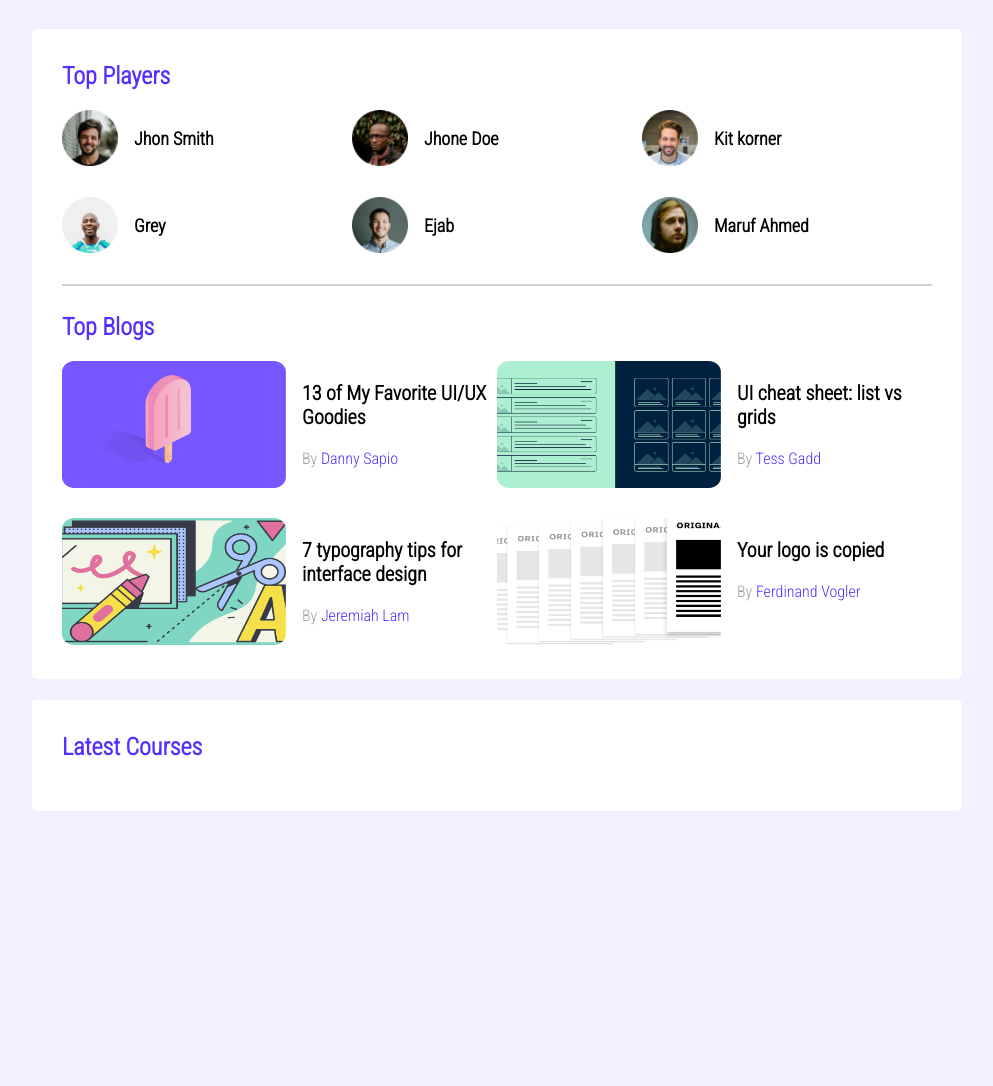
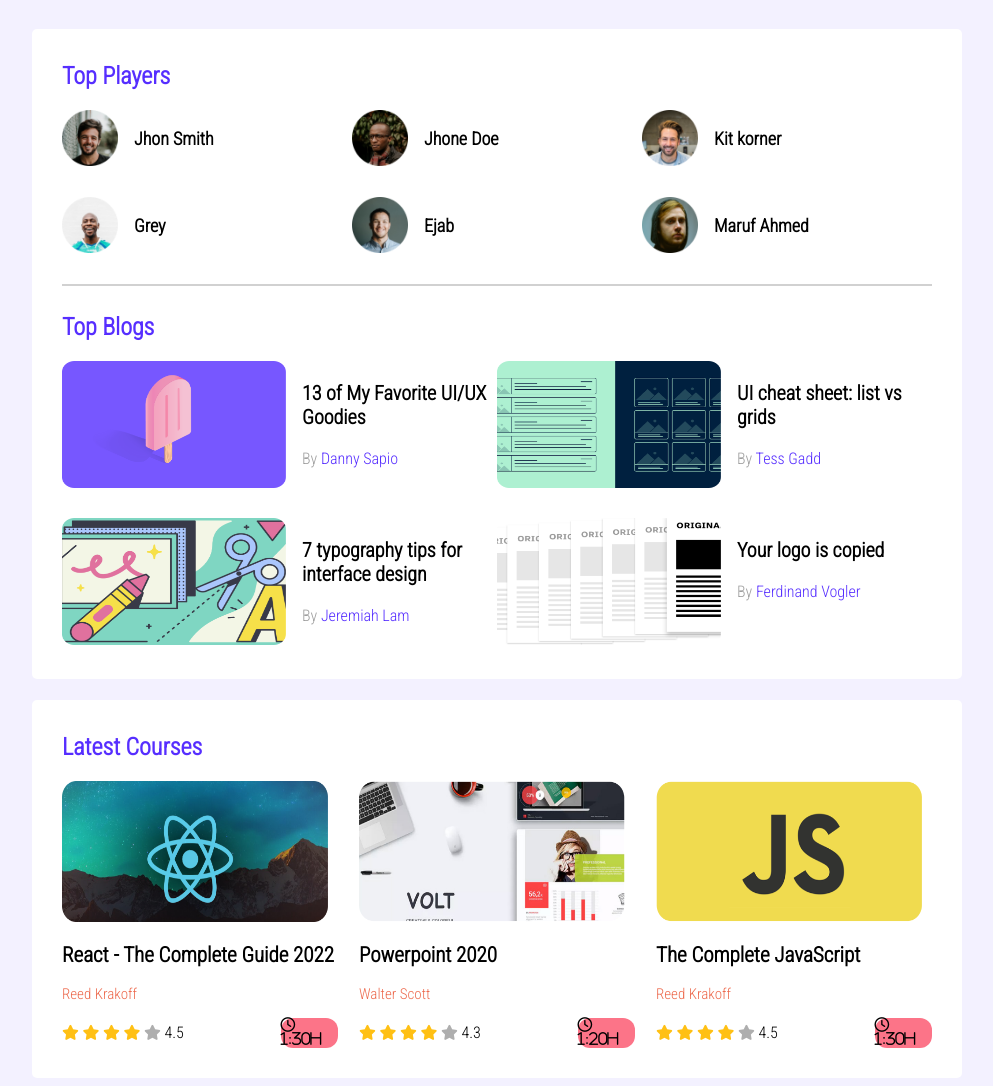
Before and after one commit to ASHRAFULEJAB/Leader-Board, a plain HTML site: page index.html in a window 1280 px wide. Shown: the whole page, without its empty margins (143-1136 px from the left). Before the commit the page ends 819 px from the top, so only its background shows below. Drawn offline with Linux system fonts and the light colour scheme.

Commit message:
2ndcommit

```diff
--- a/index.html
+++ b/index.html
@@ -100,6 +100,77 @@
         <!-- Latest courses -->
         <section class="container">
           <h2 class="section-title">Latest Courses</h2>
+          <div class="courses">
+            <div class="course">
+                <div class="course-banner">
+                    <img src="images/courses/course-1.png" alt="">
+                </div>
+                <div class="course-details">
+                    <h2 class="course-title">React - The Complete Guide 2022</h2>
+                    <p class="course-author">Reed Krakoff</p>
+                </div>
+                <div class="course-info">
+                    <div>
+                        <i class="fa-solid fa-star filled"></i>
+                        <i class="fa-solid fa-star filled"></i>
+                        <i class="fa-solid fa-star filled"></i>
+                        <i class="fa-solid fa-star filled"></i>
+                        <i class="fa-solid fa-star null"></i>
+                        <span>4.5</span>
+                    </div>
+
+                    <div class="course-duration">
+                        <i class="fa-regular fa-clock"> 1:30h</i>
+                    </div>
+                </div>
+            </div>
+            <div class="course">
+                <div class="course-banner">
+                    <img src="images/courses/course-2.png" alt="">
+                </div>
+                <div class="course-details">
+                    <h2 class="course-title">Powerpoint 2020</h2>
+                    <p class="course-author">Walter Scott</p>
+                </div>
+                <div class="course-info">
+                    <div>
+                        <i class="fa-solid fa-star filled"></i>
+                        <i class="fa-solid fa-star filled"></i>
+                        <i class="fa-solid fa-star filled"></i>
+                        <i class="fa-solid fa-star filled"></i>
+                        <i class="fa-solid fa-star null"></i>
+                        <span>4.3</span>
+                    </div>
+
+                    <div class="course-duration">
+                        <i class="fa-regular fa-clock"> 1:20h</i>
+                    </div>
+                </div>
+            </div>
+            <div class="course">
+                <div class="course-banner">
+                    <img src="images/courses/course-3.png" alt="">
+                </div>
+                <div class="course-details">
+                    <h2 class="course-title">The Complete JavaScript</h2>
+                    <p class="course-author">Reed Krakoff</p>
+                </div>
+                <div class="course-info">
+                    <div>
+                        <i class="fa-solid fa-star filled"></i>
+                        <i class="fa-solid fa-star filled"></i>
+                        <i class="fa-solid fa-star filled"></i>
+                        <i class="fa-solid fa-star filled"></i>
+                        <i class="fa-solid fa-star null"></i>
+                        <span>4.5</span>
+
+                    </div>
+                    <div class="course-duration">
+                        <i class="fa-regular fa-clock"> 1:30h</i>
+                </div>
+
+          </div>
+        </div>
         </section>
     </main>
 </body>
--- a/style.css
+++ b/style.css
@@ -77,3 +77,44 @@ hr{
     font-size: 16px;
     color: #562EFF;
 }
+
+.courses{
+    display: grid;
+    grid-template-columns: repeat(3,1fr);
+    grid-column-gap: 21px;
+}
+.course .course-banner img{
+    width: 266px;
+    height: 141px;
+}
+.course-title{
+    font-size: 21px;
+}
+.course-author{
+    font-size: 15px;
+    color: #ED6B4F;
+}
+.course-info{
+    display: flex;
+    align-items: center;
+    justify-content: space-between;
+}
+.fa-star{
+    font-size: 15px;
+}
+.fa-star.filled{
+    color: #FFC014;
+}
+.fa-star.null{
+    color: #AEAEAE
+}
+.course-duration{
+    background-color: #fc7488;
+   border-radius: 12px;
+}
+.fa-clock{
+    color: #000;
+    width: 57.43px;
+    height: 20.03px;
+    font-size: 14.6913px;
+}
```
